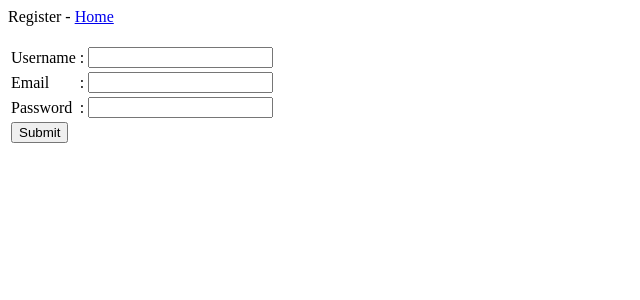
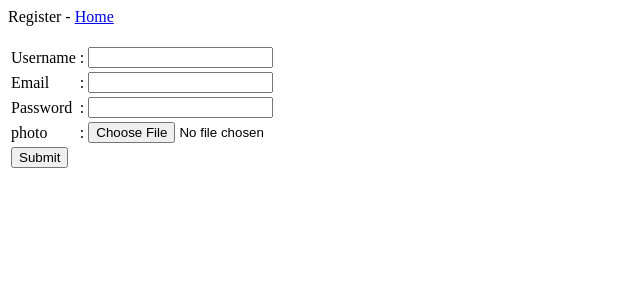
Before and after one commit to zhrafifa/zahra_1202210071_plain, a PHP site: page /user/register in a window 1280 px wide. Shown: the top 300 px of the page, without its empty margins (0-640 px from the left). Run offline with PHP 8.4, Linux system fonts and the light colour scheme.

Commit message:
tugas2uploadphoto

```diff
--- a/config/config.php
+++ b/config/config.php
@@ -1,5 +1,5 @@
 <?php
-$servername = "localhost";
+$servername = "localhost:3308";
 $username = "root";
 $password = "";
 $dbname = "just_test";
--- a/controllers/user.php
+++ b/controllers/user.php
@@ -20,7 +20,7 @@ class User {
     }
 
     public function doRegister() {
-        $this->userDAO->insert($_POST['username'], $_POST['email'], $_POST['password']);
+        $this->userDAO->insert($_POST['username'], $_POST['email'], $_POST['password'], $_FILES["photo"]["name"]);
         header('location:/user/showAll');
     }
 
--- a/dao/user.php
+++ b/dao/user.php
@@ -11,10 +11,11 @@ class UserDAO {
         $this->conn = $conn;
     }
 
-    public function insert($username, $email, $password) {
-        $sql = "insert into users (username, email, password) values(?, ?, ?)";
+    public function insert($username, $email, $password, $photo) {
+        move_uploaded_file($_FILES["photo"]["tmp_name"],"assets/images/".$photo);
+        $sql = "insert into users (username, email, password, photo) values(?, ?, ?,?)";
         $stmt = $this->conn->prepare($sql);
-        $stmt->bind_param("sss", $username, $email, $password);
+        $stmt->bind_param("ssss", $username, $email, $password, $photo);
 
         $stmt->execute();
 
@@ -29,7 +30,7 @@ class UserDAO {
 
         if ($result->num_rows > 0) {
             while($row = $result->fetch_assoc()) {
-                $users[] = new User($row['id'], $row['username']);
+                $users[] = new User($row['id'], $row['username'], $row["photo"]);
             }
         }
 
@@ -44,7 +45,7 @@ class UserDAO {
 
         if ($result->num_rows > 0) {
             while($row = $result->fetch_assoc()) {
-                $user = new User($row['id'], $row['username']);
+                $user = new User($row['id'], $row['username'], $row["photo"]);
                 break;
             }
         }
--- a/models/user.php
+++ b/models/user.php
@@ -4,10 +4,12 @@ namespace Models;
 class User {
     private $id;
     private $username;
+    private $photo;
 
-    public function __construct($id, $username) {
+    public function __construct($id, $username, $photo) {
         $this->id = $id;
         $this->username = $username;
+        $this->photo = $photo;
     }
 
     public function getId() {
--- a/views/register.php
+++ b/views/register.php
@@ -1,5 +1,5 @@
 Register - <a href="/">Home</a><br/><br/>
-<form method="post" action="/user/doRegister">
+<form method="post" action="/user/doRegister"enctype ="multipart/form-data">
     <table>
         <tr>
             <td>Username</td><td> : </td><td><input type="text" name="username"/></td>
@@ -11,6 +11,10 @@ Register - <a href="/">Home</a><br/><br/>
             <td>Password</td><td> : </td><td><input type="password" name="password"/></td>
         </tr>
         <tr>
+        <td>photo</td><td> : </td><td><input type="file" name="photo"/></td>
+        </tr>
+        <tr>
+
             <td><input type="submit" value="Submit"/></td>
         </tr>
     </table>
```
Also changed, not shown: assets/images/Untitled design.png (added).
